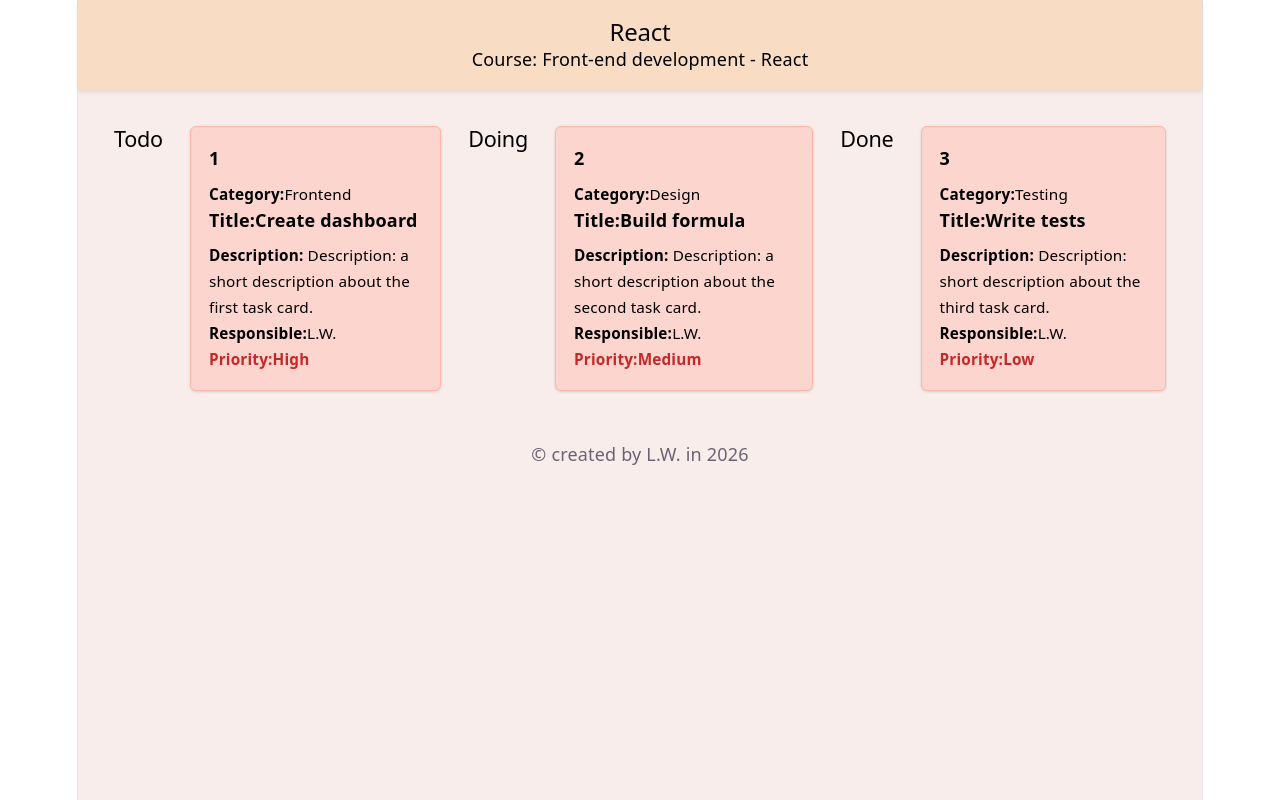
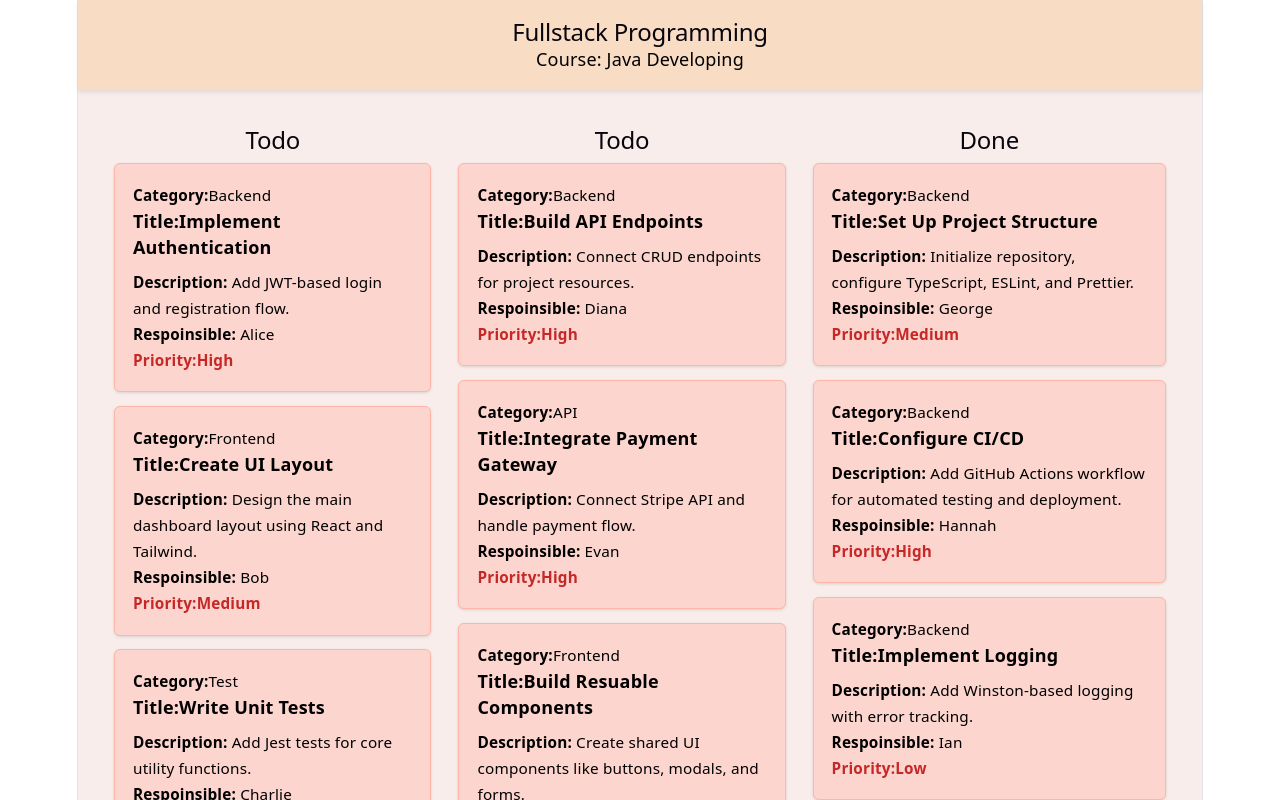
Before and after one commit to L2025S/task-board, a React (Vite) app in the folder task-board/: page / in a window 1280 px wide. Shown: the top 800 px of the page. Built offline with nearby package versions, Linux system fonts and the light colour scheme.

Commit message:
Render TaskCard list using filtered and mapped tasks.

```diff
--- a/task-board/src/App.tsx
+++ b/task-board/src/App.tsx
@@ -1,150 +1,222 @@
 import Header from "./components/Header";
 import Footer from "./components/Footer";
 import TaskCard from "./components/TaskCard";
-import Column from "./components/Column";
-import type { Task  } from "./types/Task";
+
+import type { Task } from "./types/Task";
 import "./App.css";
 
-
-const tasks: Task[]=[
+const tasks: Task[] = [
   {
     id: 1,
     title: "Implement Authentication",
-    description:" Add JWT-based login and registration flow.",
+    description: " Add JWT-based login and registration flow.",
     assignee: "Alice",
     category: "Backend",
     priority: "High",
-    status:"Todo"
+    status: "Todo",
   },
   {
     id: 2,
     title: "Create UI Layout",
-    description:  "Design the main dashboard layout using React and Tailwind.",
+    description: "Design the main dashboard layout using React and Tailwind.",
     assignee: "Bob",
     category: "Frontend",
     priority: "Medium",
-    status:"Todo"
-
+    status: "Todo",
   },
   {
     id: 3,
     title: "Write Unit Tests",
     description: "Add Jest tests for core utility functions.",
     assignee: "Charlie",
-    category:"Test",
-    priority:"Low",
-    status:"Todo"
+    category: "Test",
+    priority: "Low",
+    status: "Todo",
   },
   {
     id: 4,
     title: "Build API Endpoints",
     description: "Connect CRUD endpoints for project resources.",
-    assignee:"Diana",
-    category:"Backend",
-    priority:"High",
-    status:"Doing"
+    assignee: "Diana",
+    category: "Backend",
+    priority: "High",
+    status: "Doing",
   },
   {
     id: 5,
     title: "Integrate Payment Gateway",
-    description:"Connect Stripe API and handle payment flow.",
-    assignee:"Evan",
-    category:"API",
-    priority:"High",
-    status:"Doing"
-
+    description: "Connect Stripe API and handle payment flow.",
+    assignee: "Evan",
+    category: "API",
+    priority: "High",
+    status: "Doing",
   },
   {
     id: 6,
     title: "Build Resuable Components",
     description: "Create shared UI components like buttons, modals, and forms.",
     assignee: "Fiona",
-    category:"Frontend",
-    priority:"Medium",
-    status:"Doing"
+    category: "Frontend",
+    priority: "Medium",
+    status: "Doing",
   },
   {
     id: 7,
     title: "Set Up Project Structure",
-    description: "Initialize repository, configure TypeScript, ESLint, and Prettier.",
+    description:
+      "Initialize repository, configure TypeScript, ESLint, and Prettier.",
     assignee: "George",
     category: "Backend",
     priority: "Medium",
-    status:"Done"
+    status: "Done",
   },
   {
-    id:8,
-    title:"Configure CI/CD",
-    description:"Add GitHub Actions workflow for automated testing and deployment.",
+    id: 8,
+    title: "Configure CI/CD",
+    description:
+      "Add GitHub Actions workflow for automated testing and deployment.",
     assignee: "Hannah",
     category: "Backend",
-    priority:"High",
-    status:"Done"
+    priority: "High",
+    status: "Done",
   },
   {
-    id:9,
+    id: 9,
     title: "Implement Logging",
     description: "Add Winston-based logging with error tracking.",
-    assignee:"Ian",
-    category:"Backend",
-    priority:"Low",
-    status:"Done"
-  }
+    assignee: "Ian",
+    category: "Backend",
+    priority: "Low",
+    status: "Done",
+  },
 ];
 
 const App = () => {
+  // Filter Todo
+  const todoTasks = tasks.filter((task) => task.status === "Todo");
+  const doingTasks = tasks.filter((task) => task.status === "Doing");
+  const doneTasks = tasks.filter((task) => task.status === "Done");
+
   return (
     <div className="app">
       <Header
-        title="React"
-        courseName="Course: Front-end development - React"
+        title="Fullstack Programming"
+        courseName=" Course: Java Developing "
       ></Header>
 
       <main className="app-main">
         <div className="columns">
-          <Column title="Todo">
-            <section>
+
+          {/* TODO COLUMN */}
+          <div>
+            <h2>Todo</h2>
+            {todoTasks.map((task) => (
               <TaskCard
-                id={1}
-                title="Create dashboard"
-                description="Description: a short description about the first task card."
-                assignee="L.W."
-                category="Frontend"
-                priority="High"
+                key={task.id}
+                title={task.title}
+                description={task.description}
+                assignee={task.assignee}
+                category={task.category}
+                priority={task.priority}
               />
-            </section>
-          </Column>
+            ))}
+          </div>
 
-          <Column title="Doing">
-            <section>
+          {/*DOING COLUMN */}
+          <div>
+            <h2>Todo</h2>
+            {doingTasks.map((task) =>(
               <TaskCard
-                id={2}
-                title="Build formula"
-                description="Description: a short description about the second task card."
-                assignee="L.W."
-                category="Design"
-                priority="Medium"
+              key={task.id}
+              title={task.title}
+              description={task.description}
+              assignee={task.assignee}
+              category={task.category}
+              priority={task.priority}
+
               />
-            </section>
-          </Column>
+            ))}
 
-          <Column title="Done">
-            <section>
+          </div>
+
+
+
+          {/* DONE COLUMN */}
+          <div>
+            <h2>Done</h2>
+            {doneTasks.map((task)=>(
               <TaskCard
-                id={3}
-                title="Write tests"
-                description="Description: short description about the third task card."
-                assignee="L.W."
-                category="Testing"
-                priority="Low"
-              />
-            </section>
-          </Column>
+              key={task.id}
+              title={task.title}
+              description={task.description}
+              assignee={task.assignee}
+              category={task.category}
+              priority={task.priority}/>
+            ))}
+          </div>
+
+
+
         </div>
       </main>
 
       <Footer creator="L.W." year={2026} />
     </div>
   );
+
+  //   return (
+  //     <div className="app">
+  //       <Header
+  //         title="React"
+  //         courseName="Course: Front-end development - React"
+  //       ></Header>
+
+  //       <main className="app-main">
+  //         <div className="columns">
+  //           <Column title="Todo">
+  //             <section>
+  //               <TaskCard
+  //                 id={1}
+  //                 title="Create dashboard"
+  //                 description="Description: a short description about the first task card."
+  //                 assignee="L.W."
+  //                 category="Frontend"
+  //                 priority="High"
+  //               />
+  //             </section>
+  //           </Column>
+
+  //           <Column title="Doing">
+  //             <section>
+  //               <TaskCard
+  //                 id={2}
+  //                 title="Build formula"
+  //                 description="Description: a short description about the second task card."
+  //                 assignee="L.W."
+  //                 category="Design"
+  //                 priority="Medium"
+  //               />
+  //             </section>
+  //           </Column>
+
+  //           <Column title="Done">
+  //             <section>
+  //               <TaskCard
+  //                 id={3}
+  //                 title="Write tests"
+  //                 description="Description: short description about the third task card."
+  //                 assignee="L.W."
+  //                 category="Testing"
+  //                 priority="Low"
+  //               />
+  //             </section>
+  //           </Column>
+  //         </div>
+  //       </main>
+
+  //       <Footer creator="L.W." year={2026} />
+  //     </div>
+  //   );
 };
+
 export default App;
--- a/task-board/src/components/TaskCard.tsx
+++ b/task-board/src/components/TaskCard.tsx
@@ -1,19 +1,12 @@
-type TaskCardProps = {
-  id?: number;
-  title: string;
-  description: string;
-  assignee: string;
-  category: "Frontend" | "Design" | "Testing" | "API";
-  priority: "Low" | "Medium" | "High" ;
-};
+import type {TaskCardProps} from "../types/Task";
 
-export type { TaskCardProps };
 
-const TaskCard = ({ id, title, description, assignee, category,priority }: TaskCardProps) => {
+
+const TaskCard = ({id, title, description, assignee, category, priority}: TaskCardProps) => {
   if (id === undefined) {
     return (
       <article className="task-card">
-        <h3 className="task-title"></h3>
+
         <p className="task-category">
           <strong>Category:</strong>{category}
         </p>
@@ -33,6 +26,8 @@
         <p className="task-priority">
           <strong>Priority:</strong>{priority}
         </p>
+
+
       </article>
     );
   }
@@ -60,6 +55,7 @@
       <p className="task-priority">
         <strong>Priority:</strong>{priority}
       </p>
+
     </article>
   );
 };
```
Also changed, not shown: task-board/src/types/Task.ts (+6 -6 lines).
